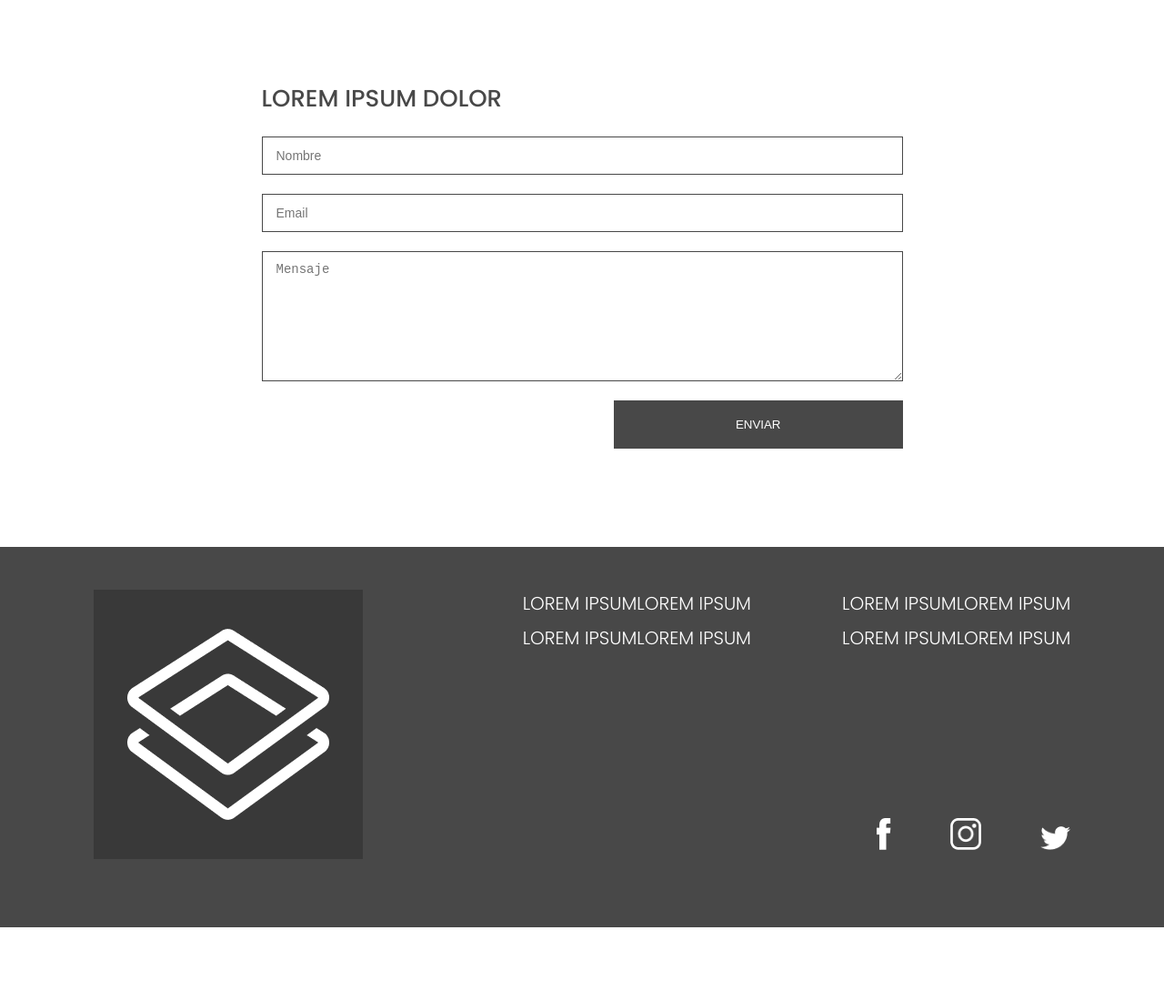
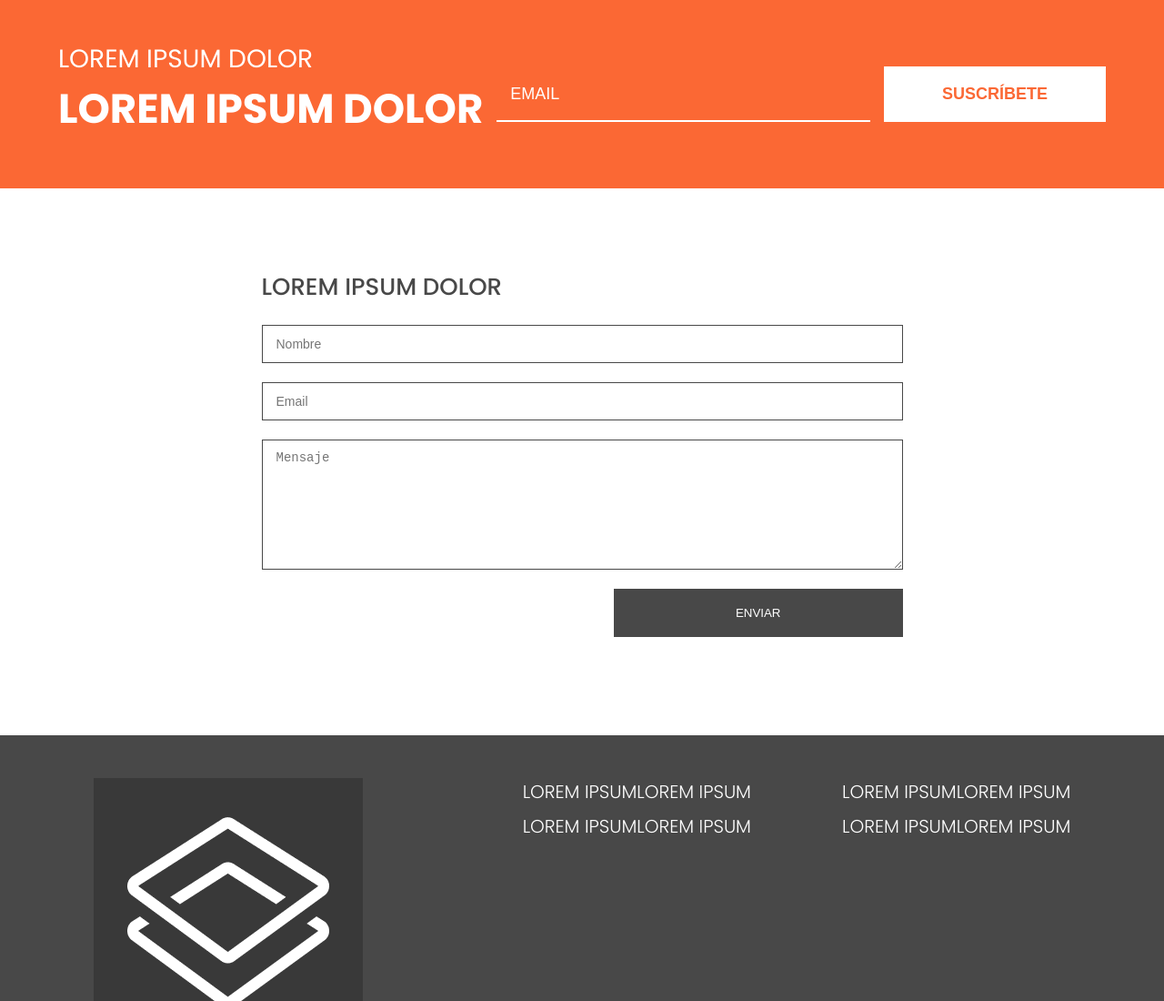
Before and after one commit to maurohndz/canalcero-prueba, a plain HTML site: page index.html in a window 1280 px wide. Shown: the top 1100 px of the page at 91% size. Before the commit the page ends 1019 px from the top, so only its background shows below. Drawn offline with Linux system fonts and the light colour scheme.

Commit message:
Subscription

```diff
--- a/css/global.css
+++ b/css/global.css
@@ -4,9 +4,6 @@
 
   --fc-primary: var(--dark-gray);
   --fc-secondary: var(--orange);
-
-  --bp-tablet: 500px;
-  --bp-desktop: 800px;
 }
 
 * {
@@ -33,7 +30,7 @@ img {
 
 /* Container */
 .container {
-  width: 96%;
+  width: 90%;
   max-width: 1400px;
   margin: 0 auto;
   display: flex;
--- a/css/styles.css
+++ b/css/styles.css
@@ -1,7 +1,80 @@
+/* ######################### */
+/* Subscription */
+.subscription {
+  background-color: var(--orange);
+  padding: 44px 0 53px;
+}
+
+.subscription_wrapper {
+  width: 100%;
+  display: flex;
+  flex-flow: column;
+}
+
+/* */
+.subscription_titles {
+  width: 100%;
+  margin-bottom: 20px;
+}
+
+.subscription_subTitle {
+  margin: 0;
+  font-weight: 400;
+  font-size: 1.6rem;
+  line-height: 2.4rem;
+  color: #fff;
+  white-space: nowrap;
+}
+.subscription_title {
+  margin: 0;
+  font-weight: 700;
+  font-size: 2rem;
+  line-height: 3rem;
+  color: #fff;
+  white-space: nowrap;
+}
+
+/* */
+.subscription_form {
+  width: 100%;
+  display: flex;
+}
+
+.subscription_input {
+  display: block;
+  flex: 1;
+  width: 50%;
+  background-color: transparent;
+  border: none;
+  color: #fff;
+  border-bottom: 2px solid #fff;
+  padding: 12px 15px 10px;
+  font-size: 1rem;
+  line-height: 1rem;
+}
+
+.subscription_input::placeholder {
+  color: #fff;
+  text-transform: uppercase;
+}
+
+.subscription_btn {
+  display: block;
+  flex: 1;
+  width: 50%;
+  border: 1px solid #fff;
+  border-radius: 0;
+  background-color: #fff;
+  font-weight: 700;
+  font-size: 1rem;
+  line-height: 1rem;
+  color: var(--orange);
+}
+
 /* ######################### */
 /* Contact */
 .contact {
-  padding: 50px 12px 40px;
+  padding: 50px 0 40px;
 }
 
 .contact_title {
@@ -136,6 +209,30 @@ footer {
 
 @media (min-width: 750px) {
   /* ######################### */
+  /* Subscription */
+  .subscription_wrapper {
+    flex-flow: row;
+    align-items: flex-end;
+    max-width: 690px;
+    margin: 0 auto;
+    gap: 10px;
+  }
+
+  .subscription_titles {
+    margin-bottom: 0;
+    width: fit-content;
+  }
+
+  .subscription_form {
+    margin-bottom: 7px;
+  }
+
+  .subscription_btn {
+    flex: 0;
+    padding: 0 30px;
+  }
+
+  /* ######################### */
   /* Footer */
   .footer_menu {
     display: grid;
@@ -156,6 +253,37 @@ footer {
 /* ################################ */
 /* Desktop */
 @media (min-width: 1050px) {
+  /* ######################### */
+  /* Subscription */
+  .subscription_wrapper {
+    max-width: 100%;
+    gap: 15px;
+  }
+
+  .subscription_subTitle {
+    font-size: 2.8rem;
+    line-height: 4.2rem;
+  }
+  .subscription_title {
+    font-size: 4.5rem;
+    line-height: 6.8rem;
+  }
+
+  .subscription_form {
+    margin-bottom: 20px;
+    gap: 15px;
+  }
+
+  .subscription_input {
+    font-size: 1.8rem;
+    line-height: 0.7rem;
+  }
+  .subscription_btn {
+    padding: 16px 63px;
+    font-size: 1.8rem;
+    line-height: 2.7rem;
+  }
+
   /* ######################### */
   /* Contact */
   .contact {
--- a/index.html
+++ b/index.html
@@ -20,6 +20,26 @@
   </head>
   <body>
     <header></header>
+
+    <section class="subscription">
+      <div class="container">
+        <div class="subscription_wrapper">
+          <div class="subscription_titles">
+            <h3 class="subscription_subTitle">LOREM IPSUM DOLOR</h3>
+            <h2 class="subscription_title">LOREM IPSUM DOLOR</h2>
+          </div>
+
+          <form action="" class="subscription_form">
+            <input
+              type="email"
+              placeholder="email"
+              class="subscription_input"
+            />
+            <button class="subscription_btn">SUSCRÍBETE</button>
+          </form>
+        </div>
+      </div>
+    </section>
 
     <section class="contact">
       <div class="container">
```
